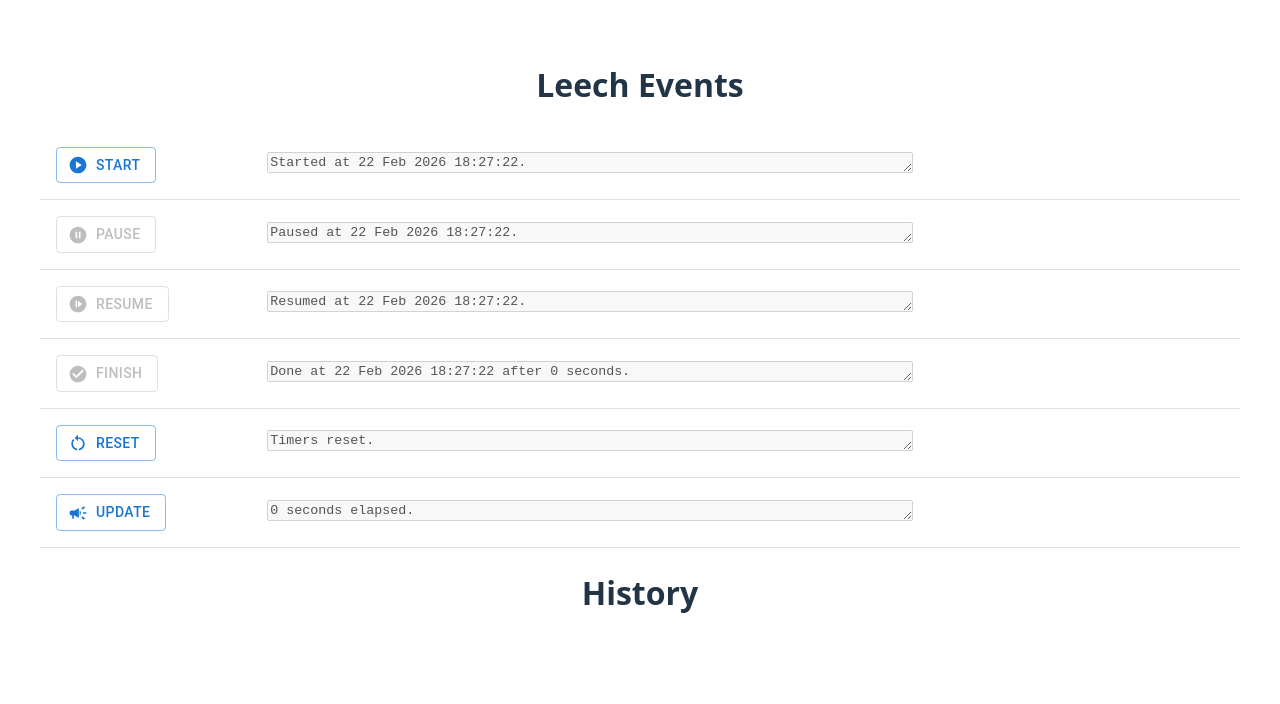
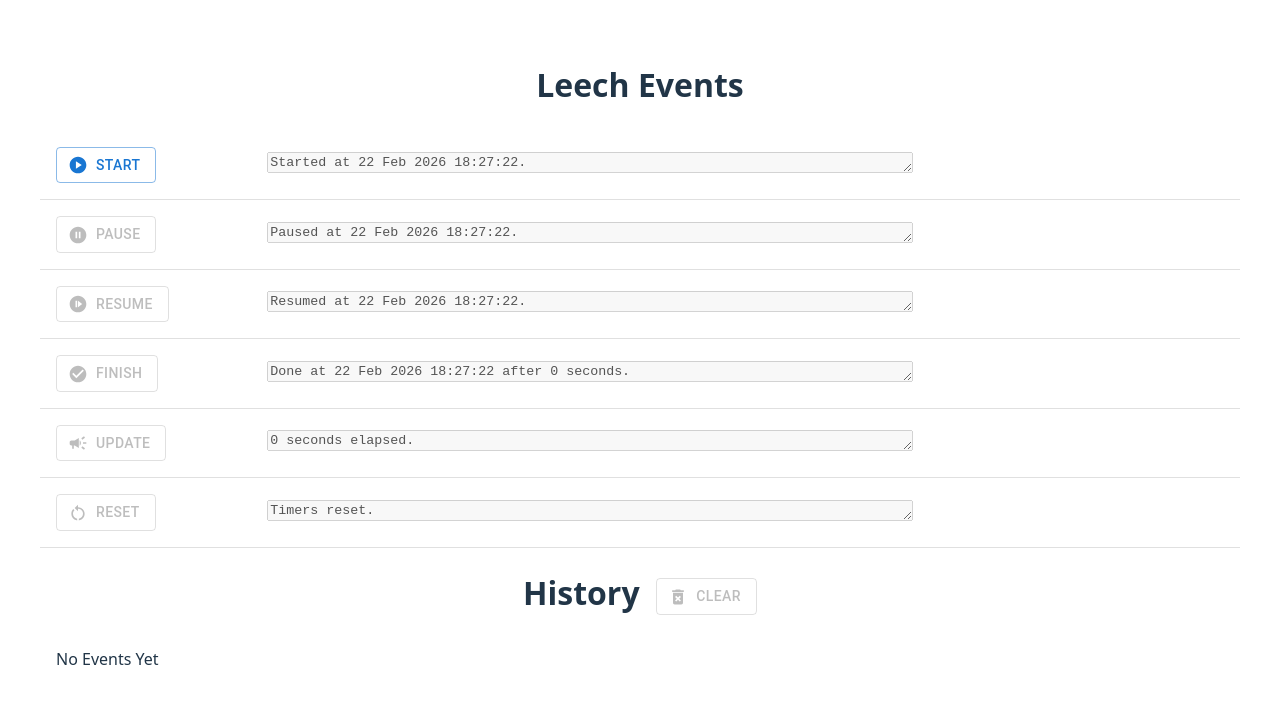
Before and after one commit to shaoster/LeechTimer, a React (Vite) app: page / in a window 1280 px wide. Shown: the top 704 px of the page. Built offline with nearby package versions, Linux system fonts and the light colour scheme.

Commit message:
History cleanup and tighten state machine

```diff
--- a/src/components/TextBoxContainer.tsx
+++ b/src/components/TextBoxContainer.tsx
@@ -1,14 +1,15 @@
-import { List, ListItem, Table, TableBody} from "@mui/material";
+import { Button, List, ListItem, Table, TableBody} from "@mui/material";
 import { useEffect, useState } from "react";
 import CopyPastableTextBox from "./CopyPastableTextBox";
 import humanizeDuration from "humanize-duration";
-import { Campaign, NotStarted, PauseCircle, PlayCircle, RestartAlt, CheckCircle } from "@mui/icons-material";
+import { Campaign, NotStarted, PauseCircle, PlayCircle, RestartAlt, CheckCircle, DeleteForever } from "@mui/icons-material";
 import { DataContext, INITIAL_DATA } from "../context";
 
 const TextBoxContainer = () => {
     const [timerRunning, setTimerRunning] = useState(false);
     const [secondsElapsed, setSecondsElapsed] = useState(0);
     const [data, setData] = useState(INITIAL_DATA);
+    const [finished, setFinished] = useState(false)
     const [history, setHistory] = useState<Array<string>>([]);
     useEffect(() => {
         const intervalId = setInterval(() => {
@@ -42,19 +43,35 @@ const TextBoxContainer = () => {
         setTimerRunning(true);
         return true;
     };
-    const resumeDisabled = timerRunning || secondsElapsed == 0;
+    const resumeDisabled = timerRunning || secondsElapsed == 0 || finished;
+    const finish = () => {
+        if (!timerRunning) {
+            alert("The timer is not running.");
+            return false;
+        }
+        setTimerRunning(false);
+        setFinished(true);
+        return true;
+    }
     const reset = () => {
         if (confirm("Are you sure you want to reset all the timers?")) {
             setTimerRunning(false);
             setSecondsElapsed(0);
+            setFinished(false);
             return true;
         }
         return false;
     }
+    const resetDisabled = secondsElapsed == 0;
+    const updateDisabled = secondsElapsed == 0 || finished;
     const appendHistory = (text: string) => {
         setHistory((prev) => [...prev, text]);
     };
-
+    const clearHistory = () => {
+        if (confirm("Are you sure you want to clear the event history?")) {
+            setHistory([]);
+        }
+    }
     return (<div>
         <h1>Leech Events</h1>
         <Table>
@@ -84,25 +101,34 @@ const TextBoxContainer = () => {
                     <CopyPastableTextBox
                         label="Finish"
                         icon={<CheckCircle/>}
-                        onCopy={pause}
+                        onCopy={finish}
                         textTemplate={`Done at {time} after {timeElapsed}.`}
                         disabled={pauseDisabled}
+                    />
+                    <CopyPastableTextBox
+                        label="Update"
+                        icon={<Campaign/>}
+                        textTemplate={`{timeElapsed} elapsed.`}
+                        disabled={updateDisabled}
                     />
                     <CopyPastableTextBox
                         label="Reset"
                         icon={<RestartAlt/>}
                         onCopy={reset}
                         textTemplate={`Timers reset.`}
-                    />
-                    <CopyPastableTextBox
-                        label="Update"
-                        icon={<Campaign/>}
-                        textTemplate={`{timeElapsed} elapsed.`}
+                        disabled={resetDisabled}
                     />
                 </DataContext.Provider>
             </TableBody>
         </Table>
-        <h1>History</h1>
+        <h1>
+            History
+            &nbsp;
+            <Button variant="outlined" startIcon={<DeleteForever/>} onClick={clearHistory} disabled={history.length == 0 || !finished}>
+                Clear
+            </Button>
+        </h1>
+        {history.length == 0 ? <ListItem>No Events Yet</ListItem> :
             <List>
                 {history.map((entry)=> (
                     <ListItem>
@@ -110,6 +136,7 @@ const TextBoxContainer = () => {
                     </ListItem>
                 ))}
             </List>
+        }
     </div>);
 }
 
```
Lines whose indentation alone changed are shown as unchanged.
